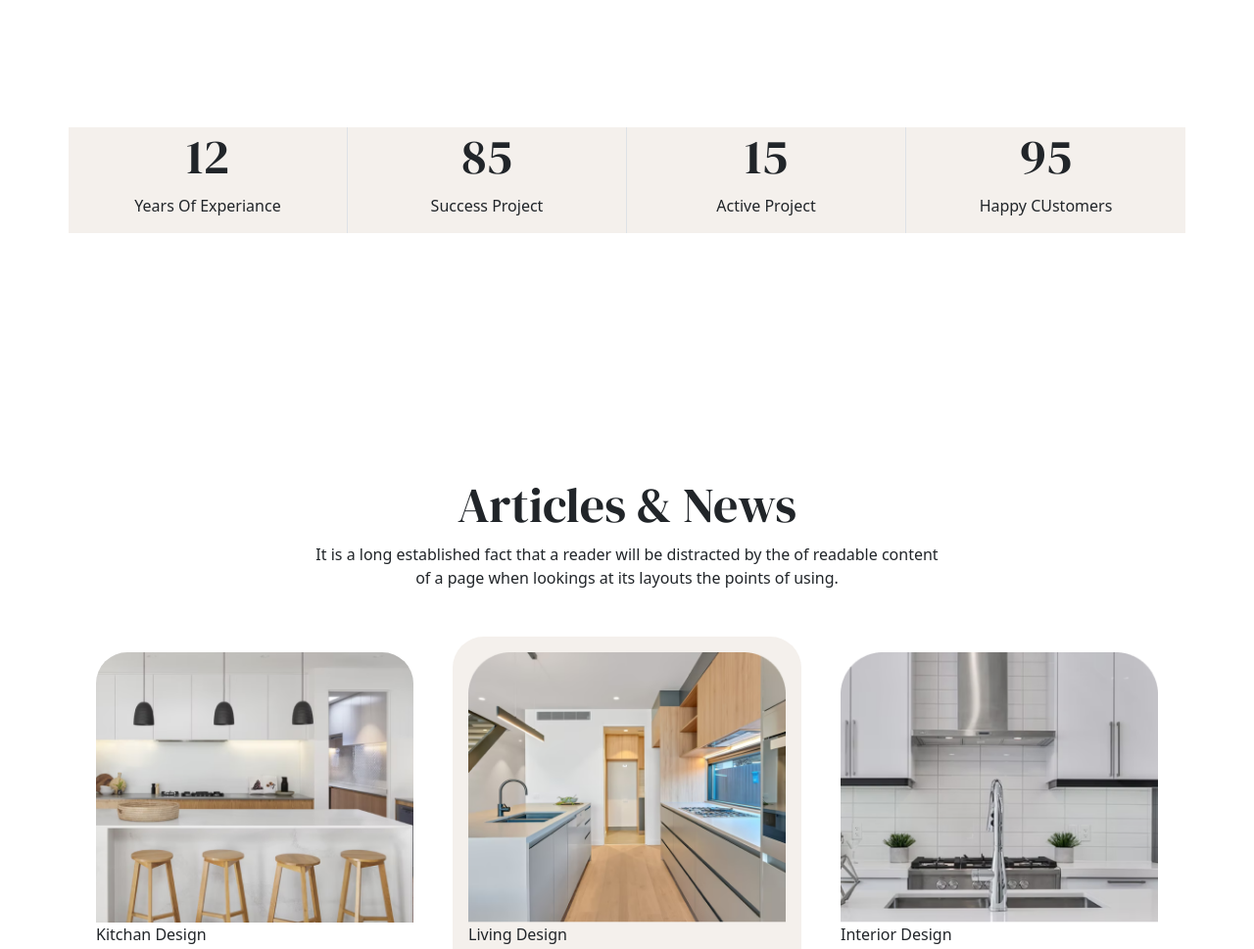
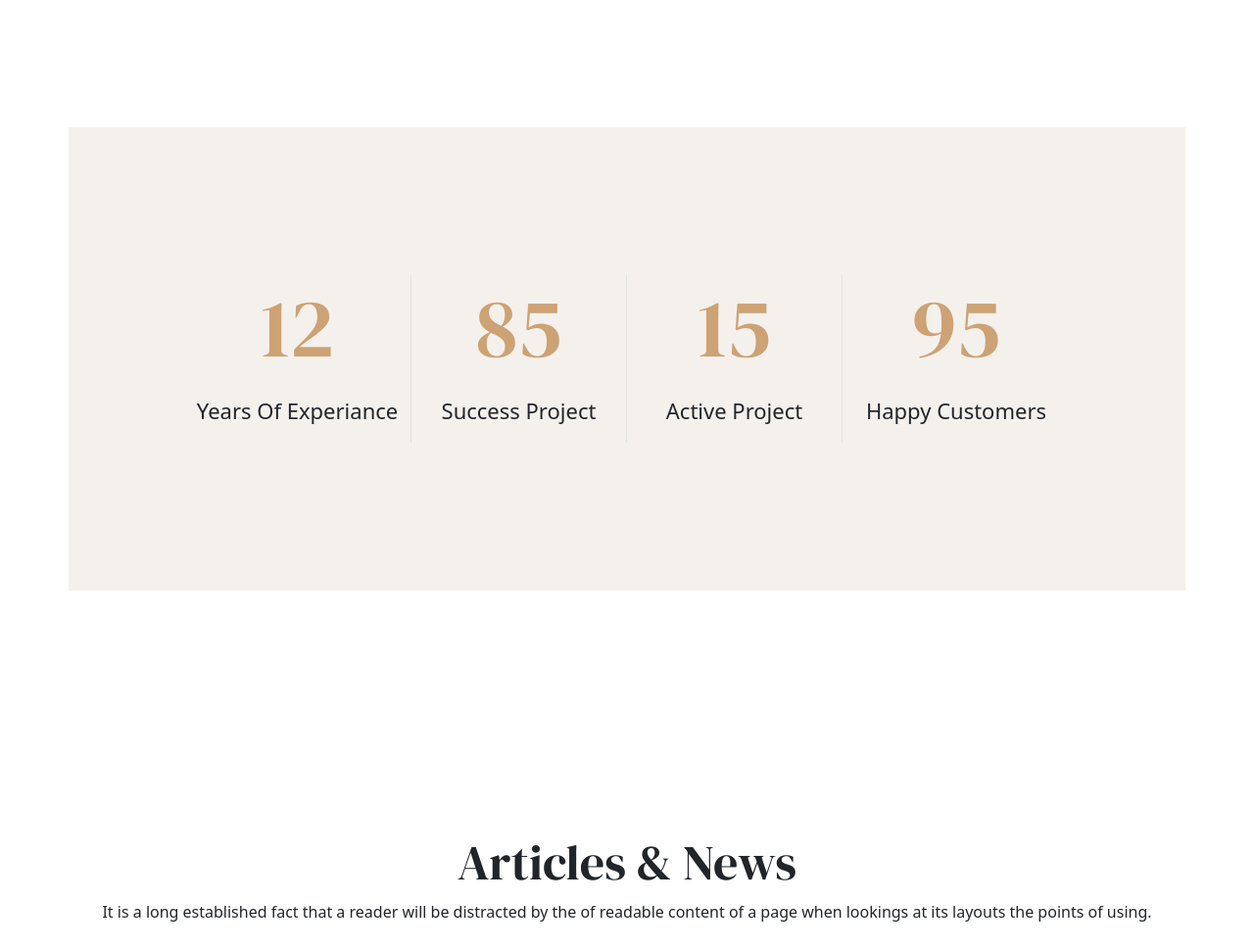
Before and after one commit to abdullah-al-mohammad/interior, a website: page index.html in a window 1280 px wide. Shown: the part 5560-6529 px from the top of the page at 98% size. Drawn offline with nearby package versions, Linux system fonts and the light colour scheme.

Commit message:
counter add

```diff
--- a/index.html
+++ b/index.html
@@ -270,21 +270,21 @@
       <section id="count-down">
         <div class="container">
           <div class="row row-cols-md-4 text-center bg-color">
-            <div class="border-end count-color">
-              <h1>12</h1>
-              <p>Years Of Experiance</p>
+            <div class="border-end count-12 ps-0">
+              <h1 class="mb-3 counter">12</h1>
+              <p class="text-capitalize">years of experiance</p>
             </div>
-            <div class="border-end count-color">
-              <h1>85</h1>
-              <p>Success Project</p>
+            <div class="border-end count">
+              <h1 class="mb-3 counter">85</h1>
+              <p class="text-capitalize">success project</p>
             </div>
-            <div class="border-end count-color">
-              <h1>15</h1>
-              <p>Active Project</p>
+            <div class="border-end count">
+              <h1 class="mb-3 counter">15</h1>
+              <p class="text-capitalize">active project</p>
             </div>
-            <div class="count-color">
-              <h1>95</h1>
-              <p>Happy CUstomers</p>
+            <div class="count-95 pe-0">
+              <h1 class="mb-3 counter">95</h1>
+              <p class="text-capitalize">happy customers</p>
             </div>
           </div>
         </div>
@@ -293,8 +293,8 @@
       <!-- Articles & News -->
       <section id="articles" class="container my-5">
         <div class="text-center mb-5">
-          <h1>Articles & News</h1>
-          <p>It is a long established fact that a reader will be distracted by the of readable content <br> of a page when lookings at its layouts the points of using.</p>
+          <h1 class="text-capitalize">articles & news</h1>
+          <p>It is a long established fact that a reader will be distracted by the of readable content of a page when lookings at its layouts the points of using.</p>
         </div>
 
         <!--  -->
@@ -411,6 +411,20 @@
         <p class="mt-5 pt-5 mb-5 text-center">Copyright © Interno | Designed by Victorflow Templates - Powered by Webflow</p>
       </section>
     </footer>
+    <!-- counter up -->
+   <script src="http://code.jquery.com/jquery-latest.min.js" type="text/javascript"></script>
+   <script src="https://cdn.jsdelivr.net/npm/jquery.counterup@2.1.0/jquery.counterup.min.js"></script>
+   <script src="https://cdnjs.cloudflare.com/ajax/libs/waypoints/4.0.0/jquery.waypoints.min.js"></script>
+   <script>
+    jQuery(document).ready(function($) {
+   $(".counter").counterUp({
+     delay: 10, /* The delay in milliseconds per number count up */
+     time: 3000, /*The total duration of the count up animation */
+     offset: 100,
+     /*The viewport percentile from which the counter starts (by default it's 100, meaning it's triggered at the very moment the element enters the viewport) */
+      });
+    });
+  </script>
     <!-- bootstrap js -->
     <script src="./node_modules/bootstrap/js/index.esm.js"></script>
     <!-- font aowsome -->
--- a/package.json
+++ b/package.json
@@ -13,6 +13,7 @@
   "license": "ISC",
   "dependencies": {
     "bootstrap": "^5.3.2",
+    "counterup2": "^2.0.2",
     "sass": "^1.69.5"
   }
 }
--- a/sass/_counter.scss
+++ b/sass/_counter.scss
@@ -1,5 +1,17 @@
 #count-down{
     .bg-color{
         background: #F4F0EC;
+        padding: 151px 130px;
+        h1{
+            color: $primary1;
+            font-size: 85px;
+            font-weight: 400;
+            line-height: 106px;
+        }
+        p{
+            font-size: $heading4;
+            font-weight: 400;
+            line-height: 33px;
+        }
     }
 }
```
Also changed, not shown: css/custom.css, sass/_article.scss (added), 2 other files.
